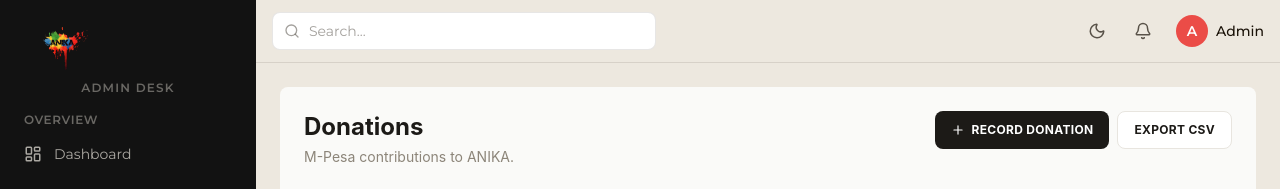
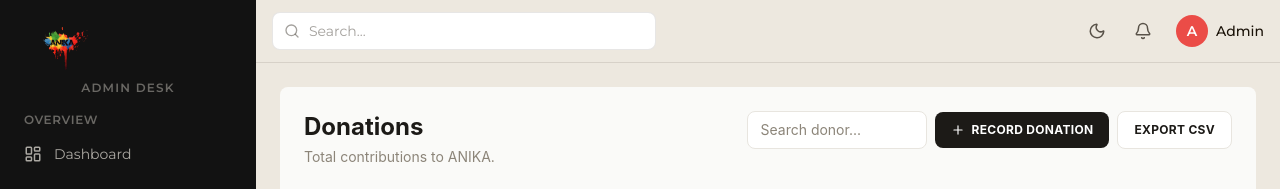
Before and after one commit to Jkosencha/Anika-Initiative, a React (Vite) app: page /admin/donations in a window 1280 px wide. Shown: the top 189 px of the page. Built offline with nearby package versions, Linux system fonts and the light colour scheme.

Commit message:
feat:added search feature to search through donations

```diff
--- a/src/admin/pages/Donations.jsx
+++ b/src/admin/pages/Donations.jsx
@@ -3,7 +3,7 @@ import { PieChart, Pie, Cell, ResponsiveContainer } from "recharts";
 import { X, Plus } from "lucide-react";
 import { useOutletContext } from "react-router-dom";
 
-// confgruyintg light an dark theme toggle color
+//configuring light adn dark teme toggling
 const lightColors = {
   bg: "#fafaf8",
   border: "#e8e5df",
@@ -69,18 +69,17 @@ function maskPhone(phone) {
   return `+254 7•• ••• ${last3.padStart(3, "0")}`;
 }
 
+//added id for filtering through search
 const SEED = [
   { id: 1, donor: "Jennifer K", amount: 25000, phone: "+254 704239554", reference: "SGH7K2P9Q1", date: "Today 09:14", status: "Completed", month: "current" },
   { id: 2, donor: "James N.", amount: 10000, phone: "+254 799799220", reference: "SGH6M4T2LX", date: "Today 08:02", status: "Completed", month: "current" },
   { id: 3, donor: "Lynette M.", amount: 20000, phone: "+254 112544427", reference: "SGH5B9Q0RM", date: "Yesterday", status: "Completed", month: "current" },
   { id: 4, donor: "Brian E.", amount: 50000, phone: "+254 797063573", reference: "SGH4P1W7ZC", date: "Yesterday", status: "Completed", month: "current" },
   { id: 5, donor: "Daniel M.", amount: 10000, phone: "+254 740063099", reference: "SGH3D8H5KV", date: "2 days ago", status: "Completed", month: "current" },
-  { id: 5, donor: "Anderson M.", amount: 500, phone: "+254 740063099", reference: "SGH3D8H5KV", date: "2 days ago", status: "pending", month: "current" },
-  { id: 5, donor: "Levi M.", amount: 1500, phone: "+254 740063099", reference: "SGH3D8H5KV", date: "2 days ago", status: "Completed", month: "current" },
+  { id: 6, donor: "Anderson M.", amount: 500, phone: "+254 740063099", reference: "SGH3D8H5KV", date: "2 days ago", status: "pending", month: "current" },
+  { id: 7, donor: "Levi M.", amount: 1500, phone: "+254 740063099", reference: "SGH3D8H5KV", date: "2 days ago", status: "Completed", month: "current" },
 ];
 
-// Baseline totals for prior months already banked in 2026, so "Total 2026"
-// and the average reflect the whole year, not just what's listed below.
 const PRIOR_MONTHS_TOTAL = 394000;
 const PRIOR_MONTHS_COUNT = 137;
 
@@ -255,13 +254,21 @@ function AddDonationModal({ onClose, onAdd, colors }) {
 }
 
 export default function Donations() {
-  // now lets get the current theme from AdminLayout via Outlet context
   const { theme } = useOutletContext();
   const COLORS = theme === 'dark' ? darkColors : lightColors;
 
   const [donations, setDonations] = useState(SEED);
   const [modalOpen, setModalOpen] = useState(false);
+  const [searchTerm, setSearchTerm] = useState("");
 
+  // 🔎 Filter donations by donor name (case‑insensitive, partial match)
+  const filteredDonations = useMemo(() => {
+    if (!searchTerm.trim()) return donations;
+    const lower = searchTerm.toLowerCase().trim();
+    return donations.filter((d) => d.donor.toLowerCase().includes(lower));
+  }, [donations, searchTerm]);
+
+  // making stats based on all donationsa not filtered
   const stats = useMemo(() => {
     const currentMonth = donations.filter((d) => d.month === "current");
     const thisMonthTotal = currentMonth.reduce((sum, d) => sum + d.amount, 0);
@@ -310,7 +317,6 @@ export default function Donations() {
 
   return (
     <div style={{ background: COLORS.bg, minHeight: "100%" }} className="p-6 font-sans rounded-lg">
-      {/* Dynamic placeholder color for inputs */}
       <style>{`
         .donation-input::placeholder {
           color: ${COLORS.inputPlaceholder};
@@ -324,10 +330,24 @@ export default function Donations() {
             Donations
           </h1>
           <p className="text-sm mt-1" style={{ color: COLORS.muted }}>
-            M-Pesa contributions to ANIKA.
+          Total contributions to ANIKA.
           </p>
         </div>
-        <div className="flex gap-2">
+        <div className="flex flex-wrap items-center gap-2">
+
+          <input
+            type="text"
+            placeholder="Search donor..."
+            value={searchTerm}
+            onChange={(e) => setSearchTerm(e.target.value)}
+            className="px-3 py-2 rounded-lg text-sm outline-none donation-input"
+            style={{
+              border: `1px solid ${COLORS.border}`,
+              background: COLORS.inputBg,
+              color: COLORS.text,
+              width: "180px",
+            }}
+          />
           <button
             onClick={() => setModalOpen(true)}
             style={{
@@ -352,6 +372,7 @@ export default function Donations() {
         </div>
       </div>
 
+     {/* //stats card showcase*/}
       <div className="grid grid-cols-1 md:grid-cols-4 gap-4 mb-6">
         <StatCard label="THIS MONTH" value={fmt(stats.thisMonthTotal)} sub="Updates as gifts come in" bg={COLORS.green} textColor="#fff" />
         <StatCard label="TOTAL 2026" value={fmt(stats.total2026)} sub={`${stats.totalGifts} gifts`} bg={COLORS.red} textColor="#fff" />
@@ -383,6 +404,7 @@ export default function Donations() {
         </div>
       </div>
 
+      {/* displaying filtered donations upon seardh */}
       <div style={{ background: COLORS.panel, border: `1px solid ${COLORS.border}` }} className="rounded-xl overflow-hidden overflow-x-auto">
         <div
           className="grid text-xs font-bold tracking-wide px-5 py-3 border-b min-w-[760px]"
@@ -396,7 +418,7 @@ export default function Donations() {
           <div>STATUS</div>
         </div>
 
-        {donations.map((d) => {
+        {filteredDonations.map((d) => {
           const s = STATUS_STYLE[d.status] || STATUS_STYLE.Pending;
           return (
             <div
```
